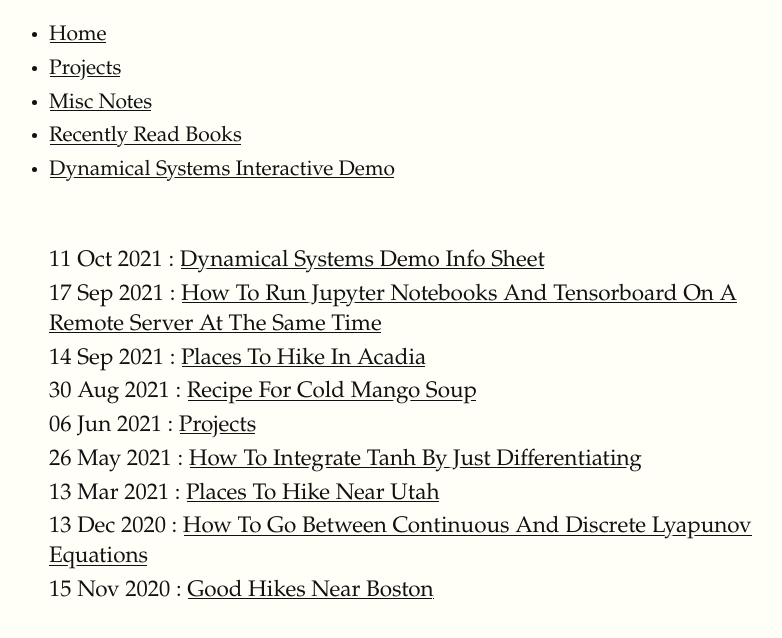
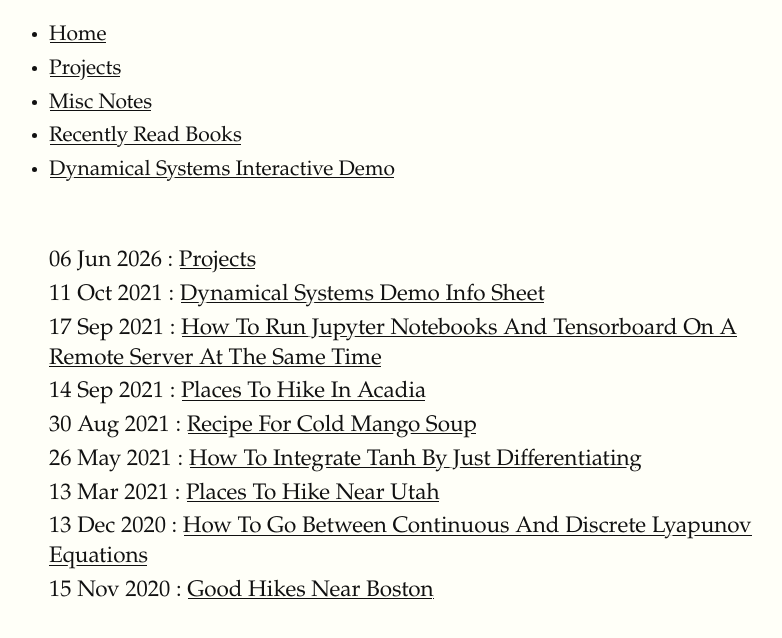
Before and after one commit to kozleo/kozleo.github.io, a Jekyll site: the page built from blog/index.html, in a window 1280 px wide. Shown: the top 638 px of the page, without its empty margins (247-1029 px from the left). Built offline with Jekyll 4.4.1, drawn with Linux system fonts in a browser that asks for light colours; nearby versions of some CDN libraries; some of the changed lines change nothing that is shown.

Commit message:
projects

```diff
--- a/_layouts/default.html
+++ b/_layouts/default.html
@@ -35,7 +35,7 @@
 			<nav>
 	    		<ul>
 	        		<li><a href="/">Home</a></li>
-	        		<li><a href="/blog/6666/6/6/Projects">Projects</a></li>
+	        		<li><a href="/blog/2026/6/06/Projects">Projects</a></li>
 		        	<li><a href="/blog">Misc Notes</a></li>
 				<li><a href="/books/index.html">Recently Read Books</a></li>
 				<li><a href="/ds_demo/index.html">Dynamical Systems Interactive Demo</a></li>
```
Also changed, not shown: _posts/2026-6-06-Projects.md (renamed from _posts/2021-6-06-Projects.md).
